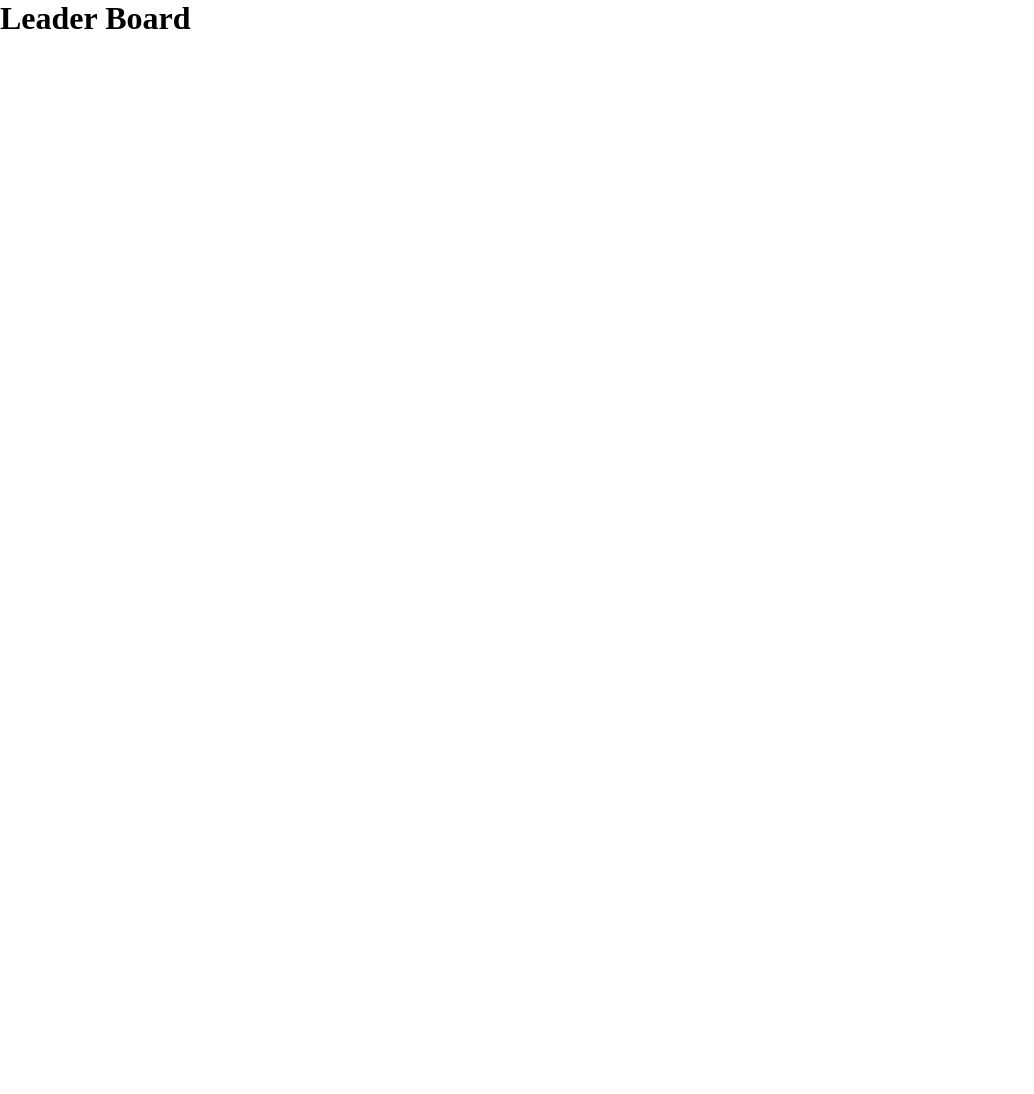
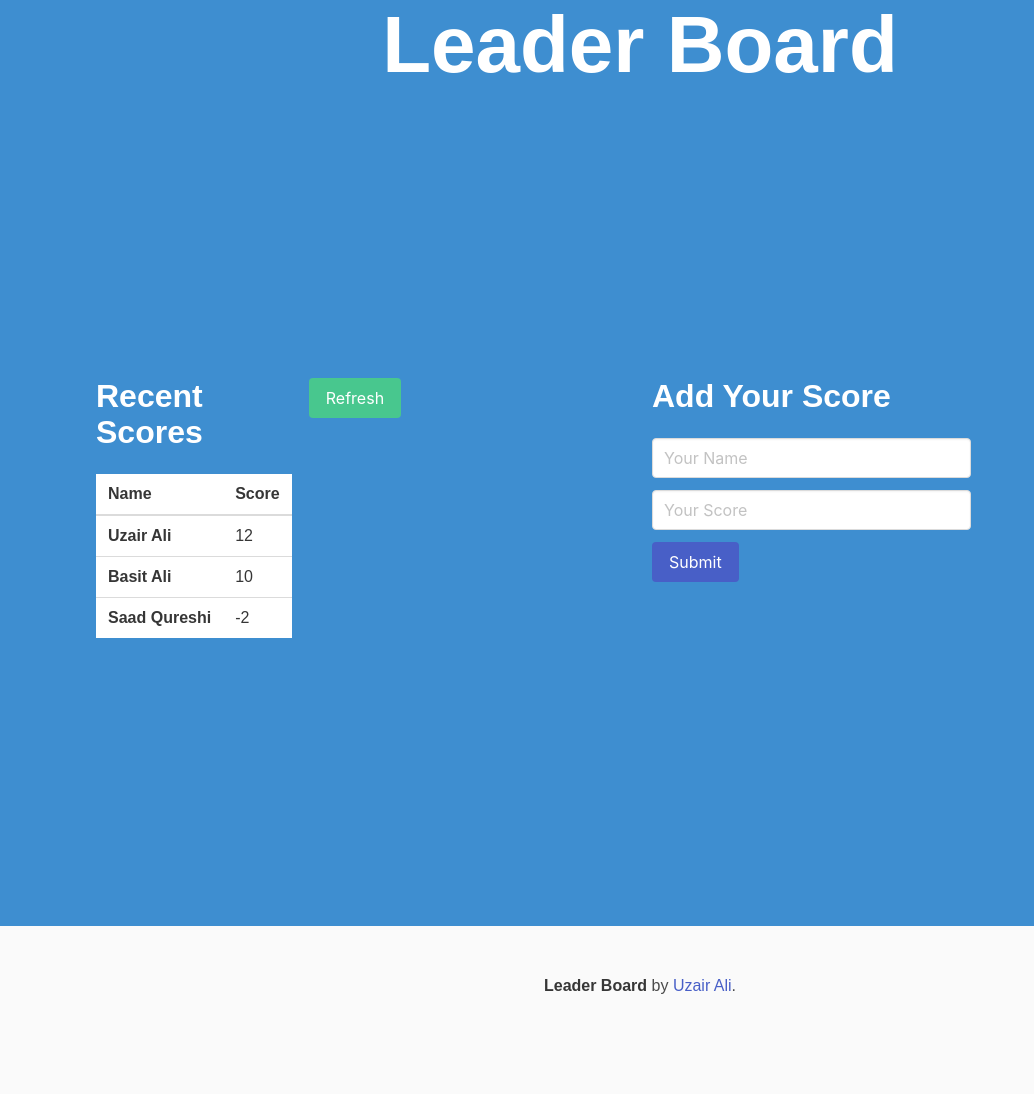
Before and after one commit to uzairali19/leaderboard, a website built with webpack: page src/index.html in a window 1280 px wide. Shown: the whole page, without its empty margins (0-1034 px from the left). Before the commit the page ends 800 px from the top, so only its background shows below. Built offline with nearby package versions, Linux system fonts and the light colour scheme.

Commit message:
update board layout

```diff
--- a/package.json
+++ b/package.json
@@ -35,5 +35,8 @@
     "webpack": "^5.64.1",
     "webpack-cli": "^4.9.1",
     "webpack-dev-server": "^4.5.0"
+  },
+  "dependencies": {
+    "bulma": "^0.9.3"
   }
 }
--- a/src/index.html
+++ b/src/index.html
@@ -7,7 +7,87 @@
     <title>Leader Board</title>
   </head>
   <body>
-    <h1>Leader Board</h1>
+    <main>
+      <section class="hero is-info is-large">
+        <div class="hero-head">
+          <div class="container has-text-centered">
+            <p class="title head-title">Leader Board</p>
+          </div>
+        </div>
+        <div class="hero-body">
+          <div class="container">
+            <div class="columns">
+              <div class="column">
+                <table class="table row">
+                  <div class="columns score">
+                    <div class="column"><p class="title">Recent Scores</p></div>
+                    <div class="column">
+                      <button class="button is-success">Refresh</button>
+                    </div>
+                  </div>
+
+                  <thead>
+                    <tr>
+                      <th>Name</th>
+                      <th>Score</th>
+                    </tr>
+                  </thead>
+                  <tbody>
+                    <tr>
+                      <th>Uzair Ali</th>
+                      <td>12</td>
+                    </tr>
+                    <tr>
+                      <th>Basit Ali</th>
+                      <td>10</td>
+                    </tr>
+                    <tr>
+                      <th>Saad Qureshi</th>
+                      <td>-2</td>
+                    </tr>
+                  </tbody>
+                </table>
+              </div>
+
+              <form class="column">
+                <p class="title has-text-white">Add Your Score</p>
+                <div class="field">
+                  <div class="control">
+                    <input
+                      class="input-width input"
+                      type="text"
+                      placeholder="Your Name"
+                    />
+                  </div>
+                </div>
+                <div class="field">
+                  <div class="control">
+                    <input
+                      class="input-width input"
+                      type="text"
+                      placeholder="Your Score"
+                    />
+                  </div>
+                </div>
+                <div class="field is-grouped is-align-content-center">
+                  <div class="control">
+                    <button class="button is-link">Submit</button>
+                  </div>
+                </div>
+              </form>
+            </div>
+          </div>
+        </div>
+      </section>
+    </main>
+    <footer class="footer">
+      <div class="content has-text-centered">
+        <p>
+          <strong>Leader Board</strong> by
+          <a href="https://github.com/uzairali19">Uzair Ali</a>.
+        </p>
+      </div>
+    </footer>
     <script src="./index.js"></script>
   </body>
 </html>
--- a/src/index.js
+++ b/src/index.js
@@ -1 +1,2 @@
+import 'bulma/css/bulma.css';
 import './style.css';
--- a/src/style.css
+++ b/src/style.css
@@ -1,4 +1,17 @@
 * {
   margin: 0;
   padding: 0;
+  font-family: sans-serif;
 }
+
+.input-width {
+  width: 60%;
+}
+
+.score {
+  width: 80%;
+}
+
+.head-title {
+  font-size: 80px;
+}
```
Also changed, not shown: 1 other file.
